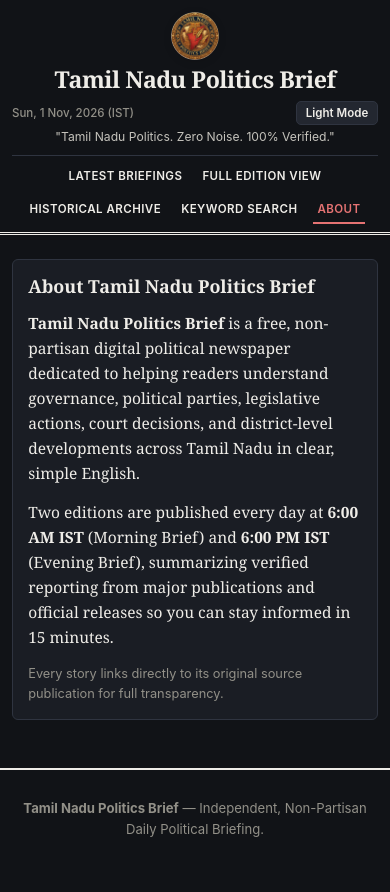
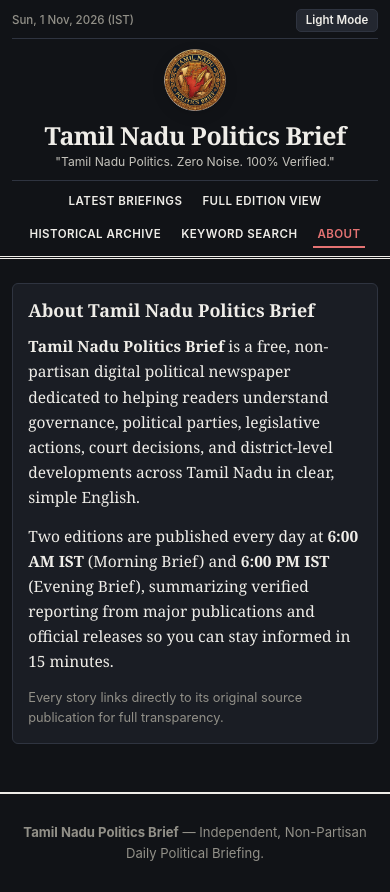
Before and after one commit to VISHNU-ARAVIND-99/tamil-nadu-politics-brief, a plain HTML site: page about.html in a window 390 px wide. Before the commit the page ends 868 px from the top, so only its background shows below. Drawn offline with Linux system fonts and the light colour scheme.

Commit message:
style(masthead): center brand identity with prominent broadsheet emblem and separate dateline utility bar

```diff
--- a/about.html
+++ b/about.html
@@ -14,18 +14,17 @@
 <body>
     <header class="masthead">
         <div class="container">
-            <div class="masthead-header-row">
+            <div class="masthead-utility-bar">
                 <span id="ist-date-display" class="date-chip">Asia/Kolkata (IST)</span>
-                <h1 class="masthead-title">
-                    <a href="index.html" class="masthead-brand-link">
-                        <img src="assets/images/logo.png" alt="Tamil Nadu Politics Brief Emblem" class="masthead-logo" width="56" height="56">
-                        <span class="masthead-brand-text">Tamil Nadu Politics Brief</span>
-                    </a>
-                </h1>
                 <button id="theme-toggle" class="theme-btn" type="button">Dark Mode</button>
             </div>
-            <p class="masthead-tagline">"Tamil Nadu Politics. Zero Noise. 100% Verified."
-            </p>
+            <div class="masthead-brand">
+                <a href="index.html" class="masthead-brand-link">
+                    <img src="assets/images/logo.png" alt="Tamil Nadu Politics Brief Emblem" class="masthead-logo" width="78" height="78">
+                    <h1 class="masthead-title">Tamil Nadu Politics Brief</h1>
+                </a>
+                <p class="masthead-tagline">"Tamil Nadu Politics. Zero Noise. 100% Verified."</p>
+            </div>
             <nav class="nav-bar" aria-label="Primary Navigation">
                 <a href="index.html" class="active">Latest Briefings</a>
                 <a href="edition.html">Full Edition View</a>
--- a/assets/css/style.css
+++ b/assets/css/style.css
@@ -80,16 +80,17 @@ a:hover {
 /* Masthead */
 .masthead {
     border-bottom: 3px double var(--border-strong);
-    padding: 1.1rem 0 0.65rem;
+    padding: 0.75rem 0 0.65rem;
     margin-bottom: 1.35rem;
 }
 
-.masthead-header-row {
+.masthead-utility-bar {
     display: flex;
     justify-content: space-between;
     align-items: center;
-    gap: 0.75rem;
-    margin-bottom: 0.25rem;
+    padding-bottom: 0.55rem;
+    margin-bottom: 0.85rem;
+    border-bottom: 1px solid var(--border-color);
 }
 
 .date-chip {
@@ -99,20 +100,19 @@ a:hover {
     color: var(--text-muted);
 }
 
-.masthead-title {
+.masthead-brand {
+    display: flex;
+    flex-direction: column;
+    align-items: center;
     text-align: center;
-    font-size: clamp(1.6rem, 4vw, 2.85rem);
-    font-weight: 700;
-    letter-spacing: -0.5px;
-    line-height: 1.15;
-    flex: 1;
+    margin: 0.25rem 0 0.4rem;
 }
 
 .masthead-brand-link {
     display: inline-flex;
+    flex-direction: column;
     align-items: center;
-    justify-content: center;
-    gap: 0.85rem;
+    gap: 0.65rem;
     color: var(--text-primary);
     text-decoration: none;
 }
@@ -122,22 +122,26 @@ a:hover {
 }
 
 .masthead-logo {
-    width: 56px;
-    height: 56px;
+    width: 78px;
+    height: 78px;
     border-radius: 50%;
     object-fit: cover;
-    box-shadow: 0 2px 8px rgba(0, 0, 0, 0.12);
-    flex-shrink: 0;
-    transition: transform 0.2s ease, box-shadow 0.2s ease;
+    box-shadow: 0 4px 14px rgba(0, 0, 0, 0.12);
+    transition: transform 0.25s ease, box-shadow 0.25s ease;
 }
 
 .masthead-brand-link:hover .masthead-logo {
     transform: scale(1.05);
-    box-shadow: 0 4px 12px rgba(139, 30, 30, 0.25);
+    box-shadow: 0 6px 18px rgba(139, 30, 30, 0.25);
 }
 
-.masthead-brand-text {
-    display: inline-block;
+.masthead-title {
+    text-align: center;
+    font-size: clamp(1.85rem, 4.5vw, 3rem);
+    font-weight: 700;
+    letter-spacing: -0.5px;
+    line-height: 1.15;
+    margin: 0;
 }
 
 .masthead-title a {
@@ -150,7 +154,7 @@ a:hover {
     font-family: var(--font-sans);
     font-size: 0.9rem;
     color: var(--text-secondary);
-    margin-top: 0.25rem;
+    margin-top: 0.35rem;
 }
 
 .nav-bar {
@@ -422,31 +426,22 @@ a:hover {
     }
 
     .masthead {
-        padding: 0.75rem 0 0.5rem;
-        margin-bottom: 0.9rem;
+        padding: 0.55rem 0 0.45rem;
+        margin-bottom: 0.85rem;
     }
 
-    .masthead-header-row {
-        flex-wrap: wrap;
-        gap: 0.4rem;
+    .masthead-utility-bar {
+        padding-bottom: 0.4rem;
+        margin-bottom: 0.6rem;
+    }
+
+    .masthead-logo {
+        width: 62px;
+        height: 62px;
     }
 
     .masthead-title {
-        order: -1;
-        flex: 0 0 100%;
-        width: 100%;
-        font-size: 1.45rem;
-        margin-bottom: 0.15rem;
-    }
-
-    .masthead-brand-link {
-        flex-direction: column;
-        gap: 0.35rem;
-    }
-
-    .masthead-logo {
-        width: 48px;
-        height: 48px;
+        font-size: 1.55rem;
     }
 
     .date-chip {
@@ -455,13 +450,13 @@ a:hover {
 
     .theme-btn {
         font-size: 0.72rem;
-        padding: 0.25rem 0.55rem;
+        padding: 0.22rem 0.55rem;
     }
 
     .masthead-tagline {
         font-size: 0.76rem;
         line-height: 1.35;
-        margin-top: 0.2rem;
+        margin-top: 0.25rem;
     }
 
     /* Clean wrapped navigation tabs that fit 100% inside 360px screen */
```
Also changed, not shown: archive.html (+8 -9 lines), edition.html (+8 -9 lines), index.html (+8 -9 lines), search.html (+8 -9 lines).
